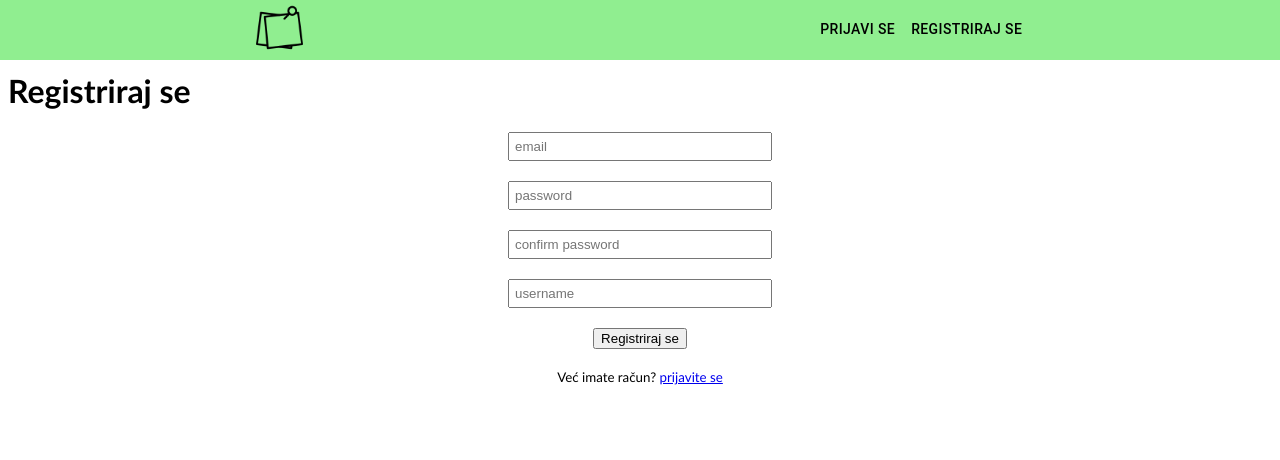
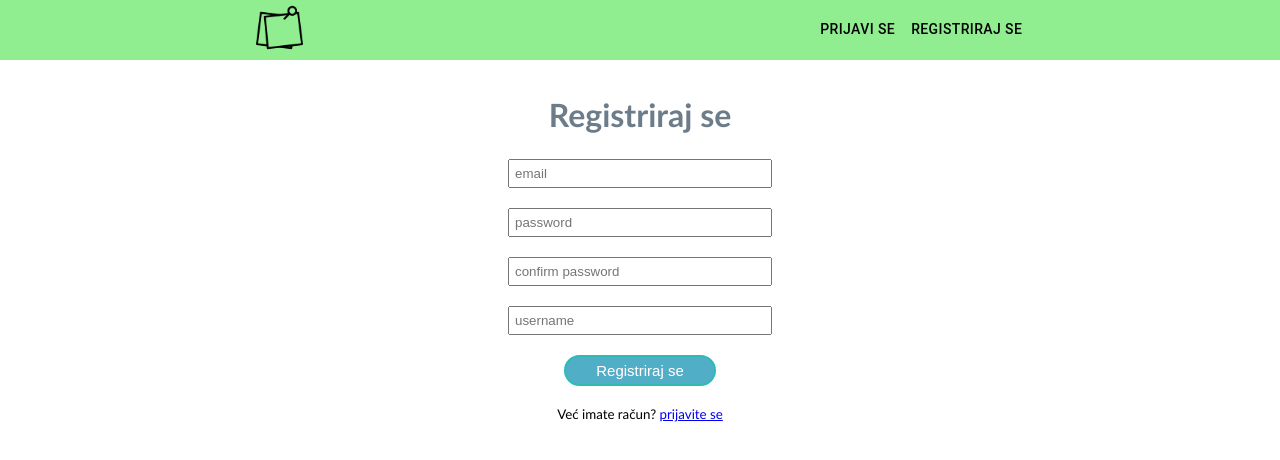
Before and after one commit to mvuco00/NWT, a React (Create React App) app in the folder myapp/: page /signup in a window 1280 px wide. Shown: the top 460 px of the page. Built offline with nearby package versions, Linux system fonts and the light colour scheme.

Commit message:
izgled 2

```diff
--- a/myapp/src/App.css
+++ b/myapp/src/App.css
@@ -317,12 +317,40 @@
   color: #747396;
 }
 .biguserimage2 {
+  border-radius: 50%;
   width: 150px;
   height: 150px;
 }
 .username-prof {
   font-size: 34px;
   color: #5d739c;
+}
+.logintitle {
+  display: flex;
+  justify-content: center;
+  margin-top: 45px;
+  color: rgb(109, 124, 138);
+  font-size: 32px;
+  font-weight: bold;
+  margin-bottom: 25px;
+}
+.prijavise-login {
+  -moz-box-shadow: -1px 1px 0px -6px #9fb4f2;
+  -webkit-box-shadow: -1px 1px 0px -6px #9fb4f2;
+  box-shadow: -1px 1px 0px -6px #9fb4f2;
+  background-color: #50afc7;
+  -webkit-border-radius: 20px;
+  -moz-border-radius: 20px;
+  border-radius: 20px;
+  border: 2px solid #2ebbb4;
+  display: inline-block;
+  cursor: pointer;
+  color: #ffffff;
+  font-family: Arial;
+  font-size: 15px;
+  padding: 5px 30px;
+  text-decoration: none;
+  text-shadow: 0px 0px 0px #97a3c2;
 }
 
 @media only screen and (max-width: 1045px) {
@@ -427,6 +455,15 @@
   .postit {
     width: 240px;
   }
+  .logintitle {
+    font-size: 28px;
+  }
+  #email,
+  #password,
+  #confirmPassword,
+  #username {
+    width: 220px;
+  }
 }
 
 @media only screen and (max-width: 285px) {
@@ -438,3 +475,15 @@
     font-size: 25px;
   }
 }
+
+@media only screen and (max-width: 261px) {
+  .logintitle {
+    font-size: 24px;
+  }
+  #email,
+  #password,
+  #confirmPassword,
+  #username {
+    width: 210px;
+  }
+}
--- a/myapp/src/components/StaticProfile.js
+++ b/myapp/src/components/StaticProfile.js
@@ -51,7 +51,6 @@ class StaticProfile extends React.Component {
                   </div>
                 </div>
               )}
-              <EditDetails />
             </div>
           </div>
         </div>
--- a/myapp/src/pages/login.js
+++ b/myapp/src/pages/login.js
@@ -45,7 +45,10 @@ class LogIn extends React.Component {
     const { errors } = this.state;
     return (
       <div>
-        <h1>Log in</h1>
+        <div className="logintitle">
+          <div>Prijavite se na Post-It</div>
+        </div>
+
         <div>
           <form className="loginform" onSubmit={this.handleOnSubmit}>
             <input
--- a/myapp/src/pages/signup.js
+++ b/myapp/src/pages/signup.js
@@ -49,7 +49,8 @@ class SignUp extends React.Component {
     const { errors } = this.state;
     return (
       <div>
-        <h1>Registriraj se</h1>
+        <div className="logintitle">Registriraj se</div>
+
         <div>
           <form className="signinform" onSubmit={this.handleOnSubmit}>
             <input
```
